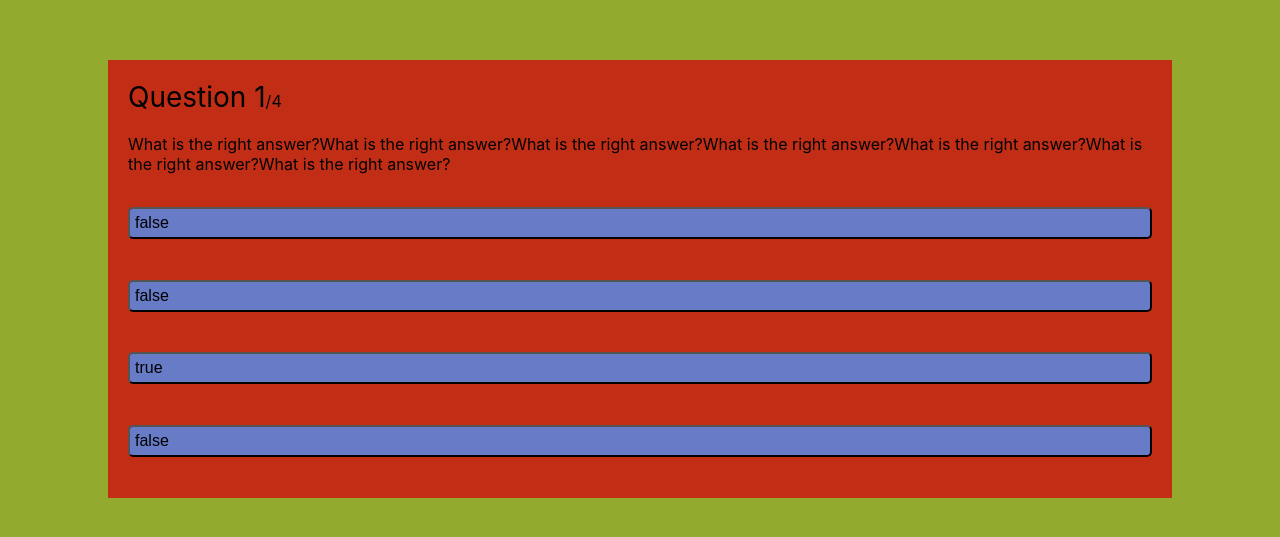
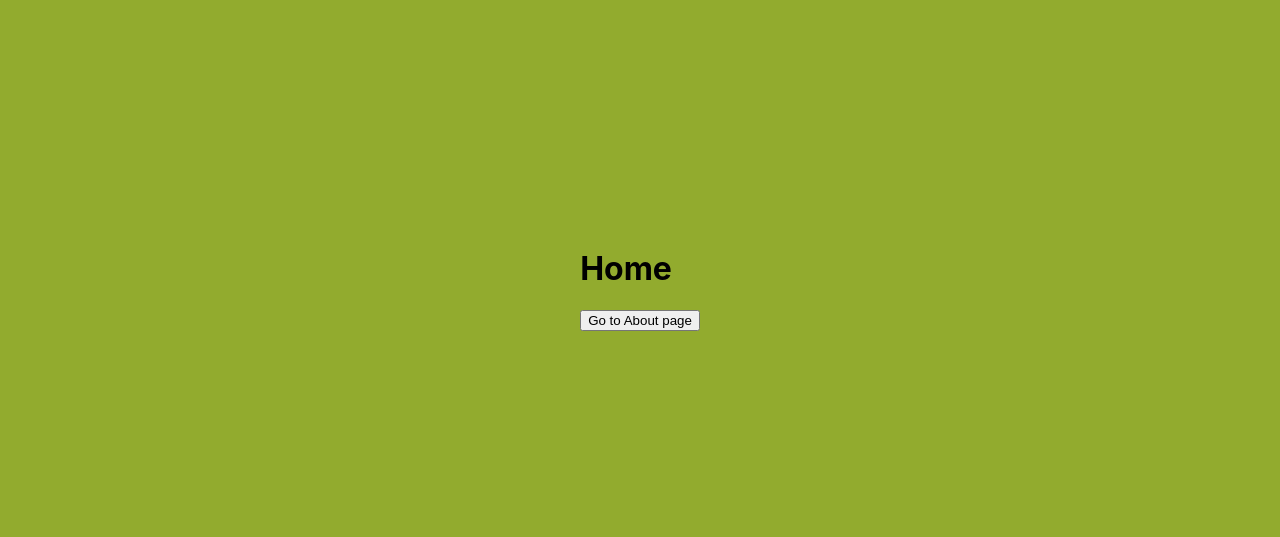
Before and after one commit to Shubham180401/CodeOn_quiz_app, a React (Create React App) app: page / in a window 1280 px wide. Shown: the part 121-658 px from the top of the page. Built offline with nearby package versions, Linux system fonts and the light colour scheme.

Commit message:
fifth change

```diff
--- a/package.json
+++ b/package.json
@@ -9,6 +9,7 @@
     "framer-motion": "^10.12.7",
     "react": "^18.2.0",
     "react-dom": "^18.2.0",
+    "react-router-dom": "^6.7.0",
     "react-scripts": "5.0.1",
     "web-vitals": "^2.1.4"
   },
--- a/src/App.js
+++ b/src/App.js
@@ -1,9 +1,24 @@
+import { BrowserRouter , Routes , Route} from 'react-router-dom';
+import React from 'react';
+
+
 import Quiz from './components/Quiz'
+import Home from './components/Home'
+
 
 function App() {
   return (
     <div className="App">
-      <Quiz/>
+      {/* <Home/> */}
+
+
+      <BrowserRouter>
+        <Routes>
+          <Route path="/" element={<Home/>} />
+          <Route path="/Home" element={<Home/>} />
+          <Route path="/Quiz" element={<Quiz/>} />
+        </Routes>
+      </BrowserRouter>
     </div>
   );
 }
--- /dev/null
+++ b/src/components/Home.jsx
@@ -0,0 +1,18 @@
+import "./css/quiz.css";
+
+// import Quiz from "./Quiz";
+
+import React from "react";
+
+export default function Home() {
+  return (
+    <>
+      <div className="home">
+        <h1>Home</h1>
+        <button onClick={() => (window.location.href = "/Quiz")}>
+          Go to About page
+        </button>
+      </div>
+    </>
+  );
+}
--- a/src/components/Quiz.jsx
+++ b/src/components/Quiz.jsx
@@ -102,6 +102,7 @@ export default function Quiz() {
               {updatedPlaceholderText.map((item, index) => {
                  return <AnimatedText {...item} key={index} />;
               })}
+              <button onClick={() => window.location.href='Home'}>Go to About page</button>
             </div>
           </motion.div>
         ) : (
```
Also changed, not shown: 1 other file (tests, documents, lock files or other folders).
